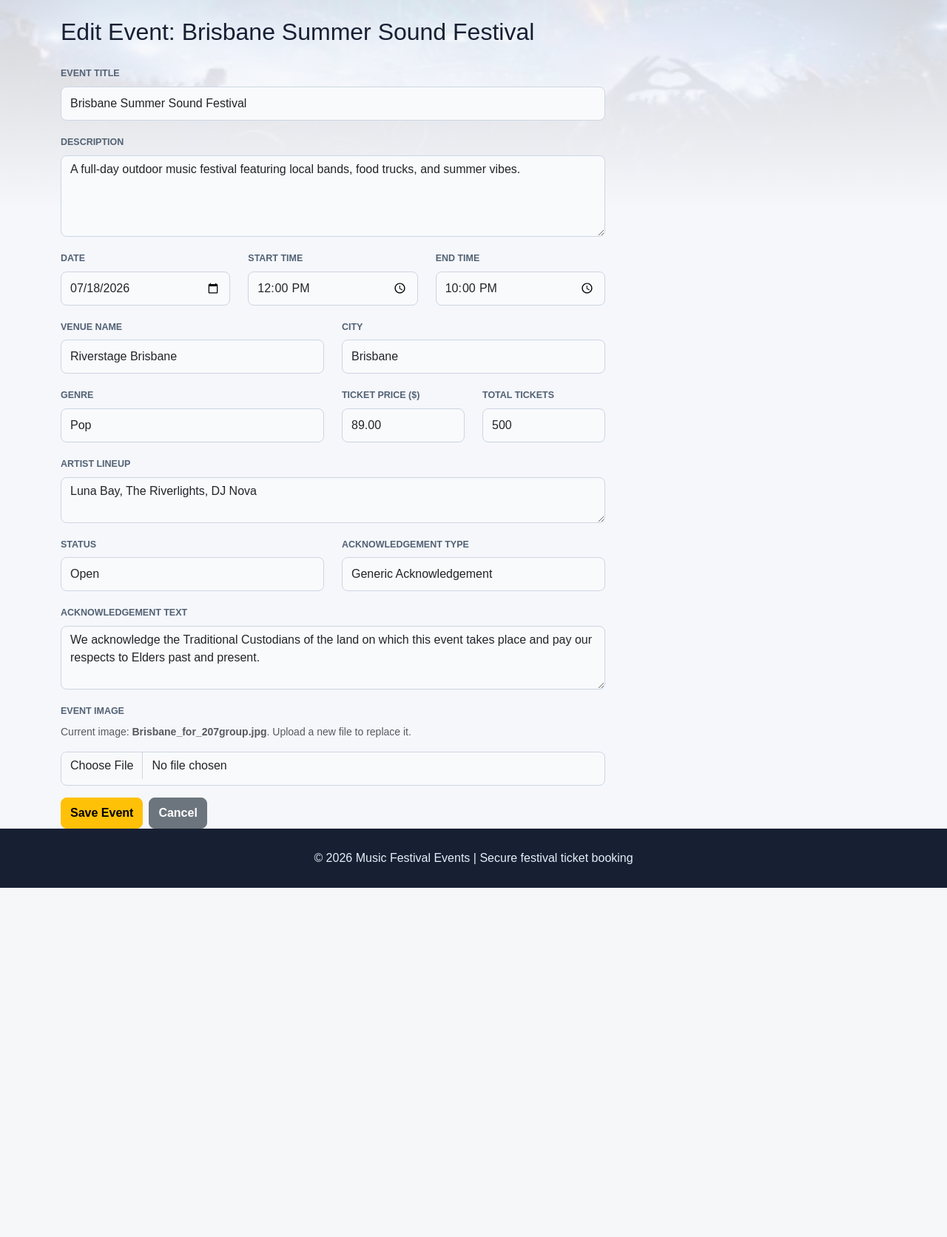
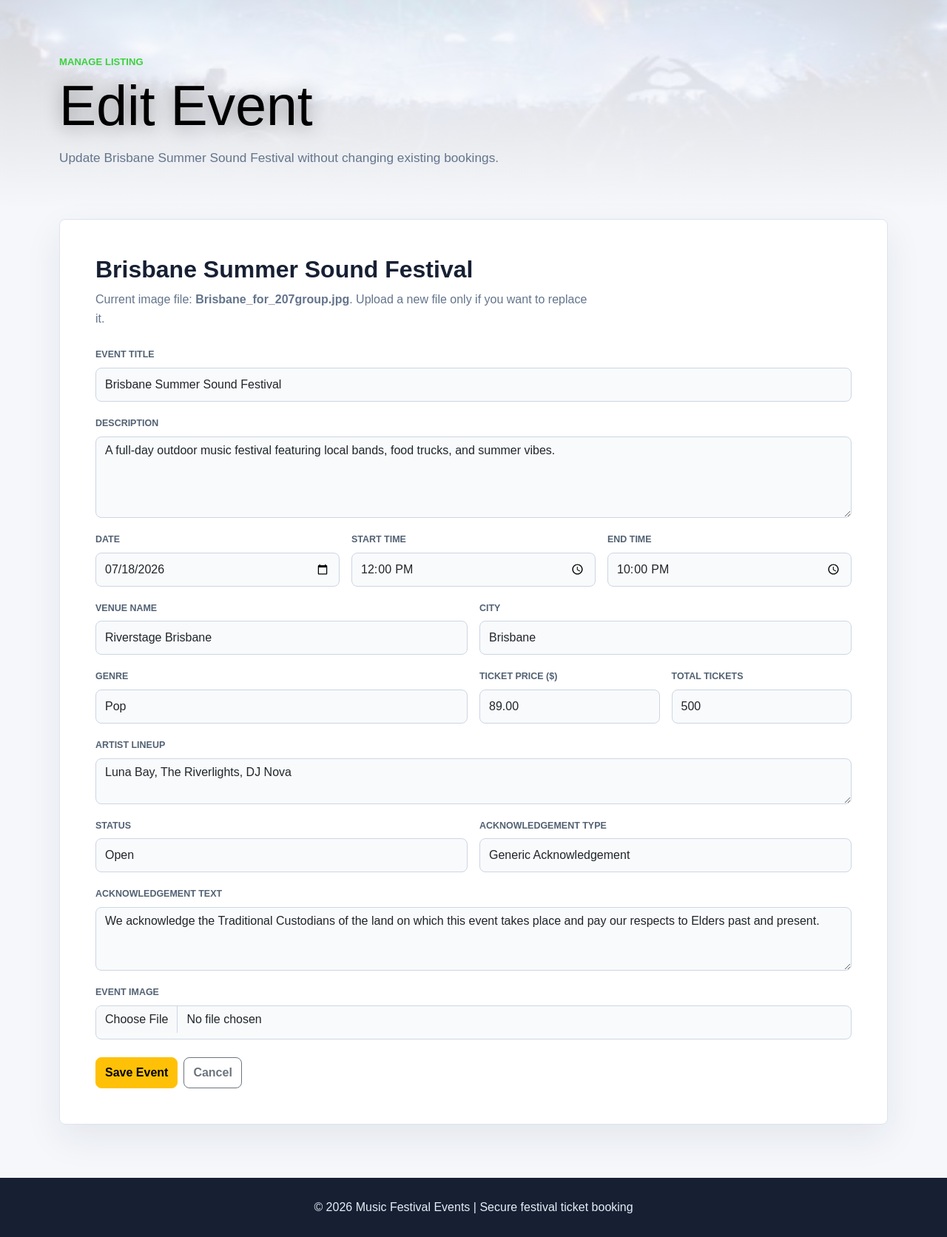
Before and after one commit to kasen2001/Assessment, a Flask app: page /event/1/edit in a window 1280 px wide. Shown: the part 77-1749 px from the top of the page at 74% size. Before the commit the page ends 1277 px from the top, so only its background shows below. Run offline with Flask 3, Linux system fonts and the light colour scheme; a user stored in the database is signed in; data comes from the database, SQL or seed files in the repository; some libraries are stand-ins or nearby versions.

Commit message:
event_edit.html

```diff
--- a/website/templates/event_edit.html
+++ b/website/templates/event_edit.html
@@ -1,136 +1,136 @@
 {% extends "base.html" %}
 
 {% block content %}
-<div class="container mt-4">
-    <h2 class="mb-4">Edit Event: {{ event.title }}</h2>
+<!-- Edit page hero confirms which listing is being managed. -->
+<section class="page-hero compact">
+    <div>
+        <div class="eyebrow">Manage listing</div>
+        <h1>Edit Event</h1>
+        <p>Update {{ event.title }} without changing existing bookings.</p>
+    </div>
+</section>
 
-    <form method="POST" enctype="multipart/form-data">
+<main class="content-band">
+    <!-- Edit form reuses the event fields while preserving existing bookings. -->
+    <form method="POST" enctype="multipart/form-data" class="surface p-4 p-md-5">
         {{ form.hidden_tag() }}
 
-        <div class="row">
-            <div class="col-md-8">
+        <div class="section-title">
+            <h2>{{ event.title }}</h2>
+            <p>Current image file: <strong>{{ event.image }}</strong>. Upload a new file only if you want to replace it.</p>
+        </div>
 
-                <div class="mb-3">
-                    {{ form.title.label(class="form-label fw-bold") }}
+        <div class="row g-3">
+            <div class="col-12">
+                {{ form.title.label(class="form-label") }}
                 {{ form.title(class="form-control") }}
                 {% for error in form.title.errors %}
                 <div class="text-danger small">{{ error }}</div>
                 {% endfor %}
             </div>
 
-                <div class="mb-3">
-                    {{ form.description.label(class="form-label fw-bold") }}
+            <div class="col-12">
+                {{ form.description.label(class="form-label") }}
                 {{ form.description(class="form-control", rows=4) }}
                 {% for error in form.description.errors %}
                 <div class="text-danger small">{{ error }}</div>
                 {% endfor %}
             </div>
 
-                <div class="row">
-                    <div class="col-md-4 mb-3">
-                        {{ form.date.label(class="form-label fw-bold") }}
+            <div class="col-md-4">
+                {{ form.date.label(class="form-label") }}
                 {{ form.date(class="form-control") }}
                 {% for error in form.date.errors %}
                 <div class="text-danger small">{{ error }}</div>
                 {% endfor %}
             </div>
-                    <div class="col-md-4 mb-3">
-                        {{ form.start_time.label(class="form-label fw-bold") }}
+            <div class="col-md-4">
+                {{ form.start_time.label(class="form-label") }}
                 {{ form.start_time(class="form-control") }}
                 {% for error in form.start_time.errors %}
                 <div class="text-danger small">{{ error }}</div>
                 {% endfor %}
             </div>
-                    <div class="col-md-4 mb-3">
-                        {{ form.end_time.label(class="form-label fw-bold") }}
+            <div class="col-md-4">
+                {{ form.end_time.label(class="form-label") }}
                 {{ form.end_time(class="form-control") }}
                 {% for error in form.end_time.errors %}
                 <div class="text-danger small">{{ error }}</div>
                 {% endfor %}
             </div>
-                </div>
 
-                <div class="row">
-                    <div class="col-md-6 mb-3">
-                        {{ form.venue_name.label(class="form-label fw-bold") }}
+            <div class="col-md-6">
+                {{ form.venue_name.label(class="form-label") }}
                 {{ form.venue_name(class="form-control") }}
                 {% for error in form.venue_name.errors %}
                 <div class="text-danger small">{{ error }}</div>
                 {% endfor %}
             </div>
-                    <div class="col-md-6 mb-3">
-                        {{ form.city.label(class="form-label fw-bold") }}
+            <div class="col-md-6">
+                {{ form.city.label(class="form-label") }}
                 {{ form.city(class="form-control") }}
                 {% for error in form.city.errors %}
                 <div class="text-danger small">{{ error }}</div>
                 {% endfor %}
             </div>
-                </div>
 
-                <div class="row">
-                    <div class="col-md-6 mb-3">
-                        {{ form.genre.label(class="form-label fw-bold") }}
+            <div class="col-md-6">
+                {{ form.genre.label(class="form-label") }}
                 {{ form.genre(class="form-control") }}
                 {% for error in form.genre.errors %}
                 <div class="text-danger small">{{ error }}</div>
                 {% endfor %}
             </div>
-                    <div class="col-md-3 mb-3">
-                        {{ form.price.label(class="form-label fw-bold") }}
+            <div class="col-md-3">
+                {{ form.price.label(class="form-label") }}
                 {{ form.price(class="form-control") }}
                 {% for error in form.price.errors %}
                 <div class="text-danger small">{{ error }}</div>
                 {% endfor %}
             </div>
-                    <div class="col-md-3 mb-3">
-                        {{ form.total_tickets.label(class="form-label fw-bold") }}
+            <div class="col-md-3">
+                {{ form.total_tickets.label(class="form-label") }}
                 {{ form.total_tickets(class="form-control") }}
                 {% for error in form.total_tickets.errors %}
                 <div class="text-danger small">{{ error }}</div>
                 {% endfor %}
             </div>
-                </div>
 
-                <div class="mb-3">
-                    {{ form.artist_lineup.label(class="form-label fw-bold") }}
+            <div class="col-12">
+                {{ form.artist_lineup.label(class="form-label") }}
                 {{ form.artist_lineup(class="form-control", rows=2) }}
                 {% for error in form.artist_lineup.errors %}
                 <div class="text-danger small">{{ error }}</div>
                 {% endfor %}
             </div>
 
-                <div class="row">
-                    <div class="col-md-6 mb-3">
-                        {{ form.status.label(class="form-label fw-bold") }}
+            <div class="col-md-6">
+                {{ form.status.label(class="form-label") }}
                 {{ form.status(class="form-select") }}
             </div>
-                    <div class="col-md-6 mb-3">
-                        {{ form.acknowledgement_type.label(class="form-label fw-bold") }}
+            <div class="col-md-6">
+                {{ form.acknowledgement_type.label(class="form-label") }}
                 {{ form.acknowledgement_type(class="form-select") }}
             </div>
-                </div>
 
-                <div class="mb-3">
-                    {{ form.acknowledgement_text.label(class="form-label fw-bold") }}
+            <div class="col-12">
+                {{ form.acknowledgement_text.label(class="form-label") }}
                 {{ form.acknowledgement_text(class="form-control", rows=3) }}
             </div>
 
-                <div class="mb-3">
-                    {{ form.image.label(class="form-label fw-bold") }}
-                    <p class="text-muted small">Current image: <strong>{{ event.image }}</strong>. Upload a new file to replace it.</p>
+            <div class="col-12">
+                {{ form.image.label(class="form-label") }}
                 {{ form.image(class="form-control") }}
                 {% for error in form.image.errors %}
                 <div class="text-danger small">{{ error }}</div>
                 {% endfor %}
             </div>
-
-                <div class="d-flex gap-2">
-                    {{ form.submit(class="btn btn-warning") }}
-                    <a href="{{ url_for('main.event_detail', event_id=event.id) }}" class="btn btn-secondary">Cancel</a>
         </div>
 
-            </div>
+        <div class="d-flex flex-wrap gap-2 mt-4">
+            {{ form.submit(class="btn btn-warning") }}
+            <a href="{{ url_for('main.event_detail', event_id=event.id) }}" class="btn btn-outline-secondary">Cancel</a>
         </div>
     </form>
-</div>
+</main>
 {% endblock %}
```
Lines whose indentation alone changed are shown as unchanged.
